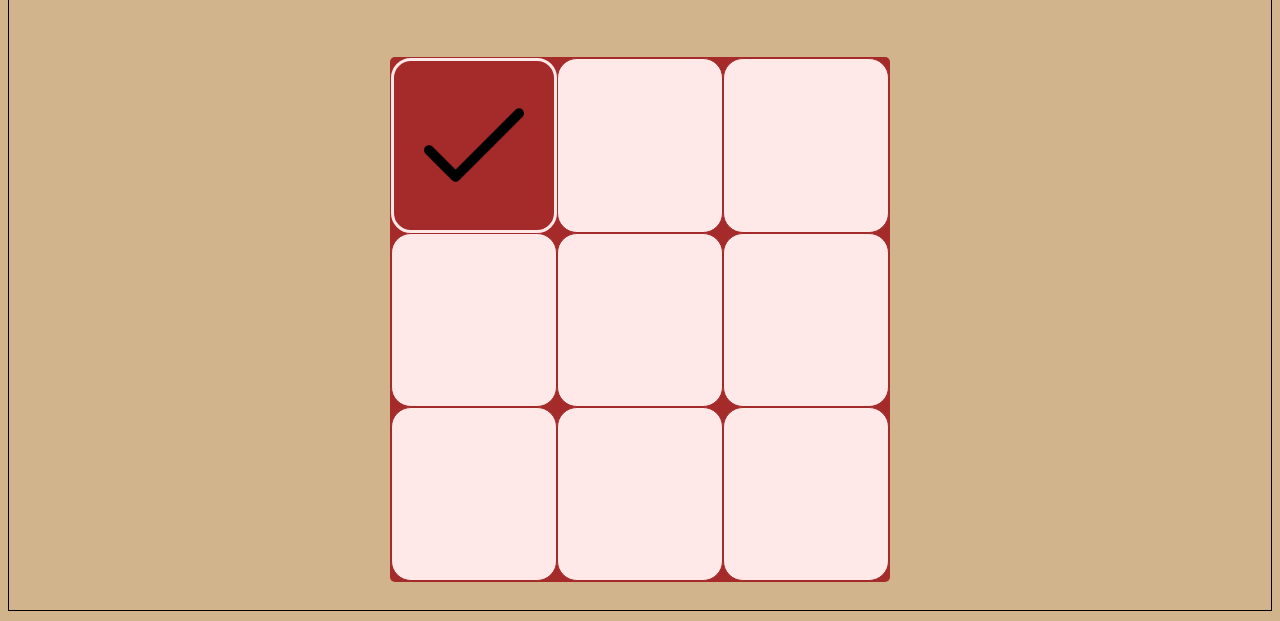
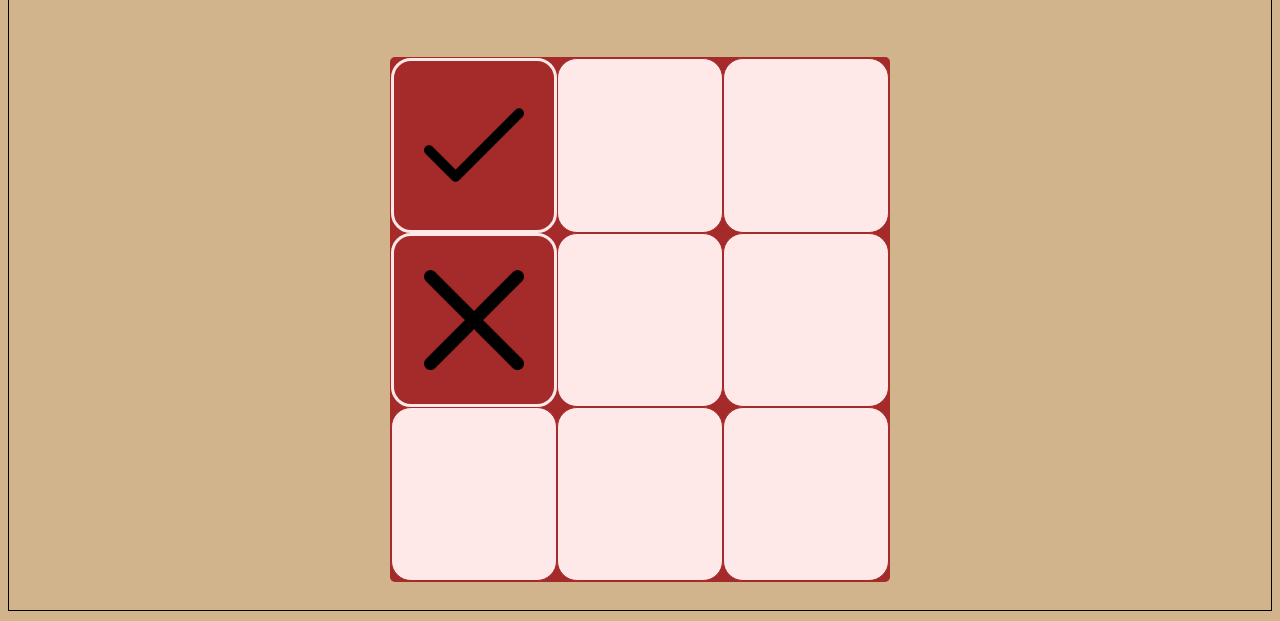
Before and after one commit to usmanbutt-dev/my-library, a plain HTML site: page index.html in a window 1280 px wide. Both pictures are taken after a click on the element 473 px from the left and 262 px from the top of the page. Shown: the part 117-738 px from the top of the page. Drawn offline with Linux system fonts and the light colour scheme.

Commit message:
Player and enemy turn logic implemented

```diff
--- a/script.js
+++ b/script.js
@@ -1,16 +1,106 @@
-let grid_cells = document.querySelectorAll(".grid-cell");
-const tick = `assets/tick.png`
-document.addEventListener("DOMContentLoaded",function(){
-
+document.addEventListener("DOMContentLoaded", function() {
+    const grid_container = document.querySelector(".grid-container");
+    let grid_cells = document.querySelectorAll(".grid-cell");
+    const tick = `assets/tick.png`;
+    const cross = `assets/cross.png`;
 
     grid_cells.forEach(cell => {
-        cell.addEventListener("click", () => {
-            console.log ("ehe");
-            cell.classList.remove("grid-cell");
-            cell.classList.add("grid-cell-clicked");
-            cell.style.backgroundImage = `url("${tick}")`;
-            grid_cells = Array.from(grid_cells).filter(gridCell => gridCell !== cell);
-        }, {once:true});
-    })
+        cell.addEventListener("click", cellClickHandler, { once: true });
+    });
 
-})
+    function cellClickHandler() {
+        let cell = this;
+        cell.classList.remove("grid-cell");
+        cell.classList.add("grid-cell-clicked");
+        cell.style.backgroundImage = `url("${tick}")`;
+
+        grid_cells = Array.from(grid_cells).filter(gridCell => gridCell !== cell);
+        setTimeout(() => {
+            enemy_turn();
+        }, 250);
+    }
+
+    function enemy_turn() {
+        if (grid_cells.length === 0) {
+            console.log("No more cells left to select.");
+            return; // Exit function if no cells are left
+        }
+
+        let randomIndex = Math.floor(Math.random() * grid_cells.length);
+        let cell = grid_cells[randomIndex];
+
+        // Remove click listener from the cell that was selected by the enemy
+        cell.removeEventListener("click", cellClickHandler);
+
+        cell.classList.remove("grid-cell");
+        cell.classList.add("grid-cell-clicked");
+        cell.style.backgroundImage = `url("${cross}")`;
+
+        grid_cells = Array.from(grid_cells).filter(gridCell => gridCell !== cell);
+
+        // Check for win condition after enemy's turn
+        setTimeout(() => {
+            winCheck();
+        }, 250);
+    }
+
+    function winCheck() {
+        // Retrieve the grid container's children (assuming they are the cells)
+        let cells = grid_container.children;
+
+        // Create variables for each cell's background image
+        const img0 = cells[0].style.backgroundImage;
+        const img1 = cells[1].style.backgroundImage;
+        const img2 = cells[2].style.backgroundImage;
+        const img3 = cells[3].style.backgroundImage;
+        const img4 = cells[4].style.backgroundImage;
+        const img5 = cells[5].style.backgroundImage;
+        const img6 = cells[6].style.backgroundImage;
+        const img7 = cells[7].style.backgroundImage;
+        const img8 = cells[8].style.backgroundImage;
+
+        // Check for win conditions
+        // (Note: Adjust these conditions based on your specific grid layout)
+
+        // Row 1
+        if (img0 && img0 === img1 && img0 === img2) {
+            console.log('Row 1 has a winner!');
+        }
+
+        // Row 2
+        if (img3 && img3 === img4 && img3 === img5) {
+            console.log('Row 2 has a winner!');
+        }
+
+        // Row 3
+        if (img6 && img6 === img7 && img6 === img8) {
+            console.log('Row 3 has a winner!');
+        }
+
+        // Column 1
+        if (img0 && img0 === img3 && img0 === img6) {
+            console.log('Column 1 has a winner!');
+        }
+
+        // Column 2
+        if (img1 && img1 === img4 && img1 === img7) {
+            console.log('Column 2 has a winner!');
+        }
+
+        // Column 3
+        if (img2 && img2 === img5 && img2 === img8) {
+            console.log('Column 3 has a winner!');
+        }
+
+        // Diagonal from top-left to bottom-right
+        if (img0 && img0 === img4 && img0 === img8) {
+            console.log('Diagonal (top-left to bottom-right) has a winner!');
+        }
+
+        // Diagonal from top-right to bottom-left
+        if (img2 && img2 === img4 && img2 === img6) {
+            console.log('Diagonal (top-right to bottom-left) has a winner!');
+        }
+    }
+
+});
--- a/style.css
+++ b/style.css
@@ -69,4 +69,9 @@ body {
     background-position: center;
     background-repeat: no-repeat;
     background-size: 100px;
+    transition:ease background  0.4s;
+    -moz-transition:ease background  0.4s;
+    -ms-transition:ease background  0.4s;
+    -o-transition:ease background  0.4s;
+    -webkit-transition:ease background  0.4s;
 }
```
